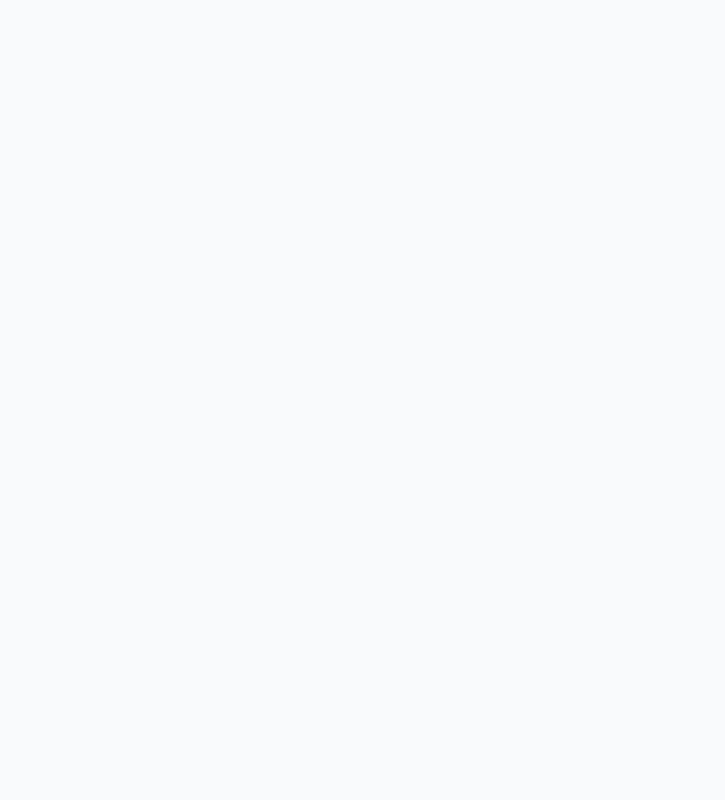
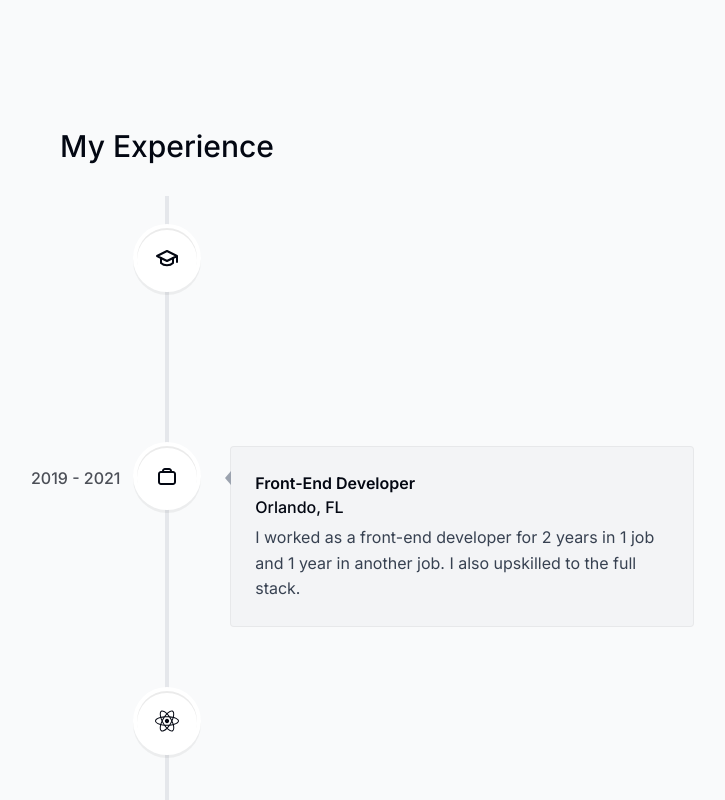
Before and after one commit to mdshemul48/portfolio, a Next.js app: page / in a window 1280 px wide. Shown: the part 2780-3580 px from the top of the page, without its empty margins (473-1198 px from the left). Built offline with nearby package versions, Linux system fonts and the light colour scheme.

Commit message:
adding experience section

```diff
--- a/package.json
+++ b/package.json
@@ -23,7 +23,11 @@
     "react-dom": "18.2.0",
     "react-icons": "^4.10.1",
     "react-intersection-observer": "^9.5.2",
+    "react-vertical-timeline-component": "^3.6.0",
     "tailwindcss": "3.3.3",
     "typescript": "5.1.6"
+  },
+  "devDependencies": {
+    "@types/react-vertical-timeline-component": "^3.3.3"
   }
 }
--- a/src/app/globals.css
+++ b/src/app/globals.css
@@ -1,3 +1,8 @@
 @tailwind base;
 @tailwind components;
 @tailwind utilities;
+
+
+html{
+    --line-color: #e5e7eb;
+}
--- a/src/app/page.tsx
+++ b/src/app/page.tsx
@@ -1,4 +1,5 @@
 import About from "@/components/About/About";
+import Experience from "@/components/Experience/Experience";
 import Intro from "@/components/Intro/Intro";
 import Projects from "@/components/Projects/Projects";
 import { SectionDivider } from "@/components/SectionDivider/SectionDivider";
@@ -12,6 +13,7 @@
       <About />
       <Projects />
       <Skills />
+      <Experience />
     </main>
   );
 }
--- /dev/null
+++ b/src/components/Experience/Experience.tsx
@@ -0,0 +1,51 @@
+"use client";
+import React from "react";
+import SectionHeading from "../shared/SectionHeading";
+import {
+  VerticalTimeline,
+  VerticalTimelineElement,
+} from "react-vertical-timeline-component";
+import { experiencesData } from "@/lib/data";
+
+import "react-vertical-timeline-component/style.min.css";
+
+const Experience = () => {
+  return (
+    <section id="experience">
+      <SectionHeading>My Experience</SectionHeading>
+      <VerticalTimeline lineColor="">
+        {experiencesData.map((item, index) => {
+          return (
+            <React.Fragment key={index}>
+              <VerticalTimelineElement
+                contentStyle={{
+                  background: "#f3f4f6",
+                  boxShadow: "none",
+                  border: "1px solid rgba(0,0,0,0.05)",
+                  textAlign: "left",
+                }}
+                contentArrowStyle={{
+                  borderRight: "0.4rem solid #9ca3af",
+                }}
+                date={item.date}
+                icon={item.icon}
+                iconStyle={{
+                  background: "white",
+                  fontSize: "1.5rem",
+                }}
+              >
+                <h3 className="font-semibold capitalize">{item.title}</h3>
+                <p className="font-normal !mt-0">{item.location}</p>
+                <p className="!mt-1 !font-normal text-gray-700">
+                  {item.description}
+                </p>
+              </VerticalTimelineElement>
+            </React.Fragment>
+          );
+        })}
+      </VerticalTimeline>
+    </section>
+  );
+};
+
+export default Experience;
```
